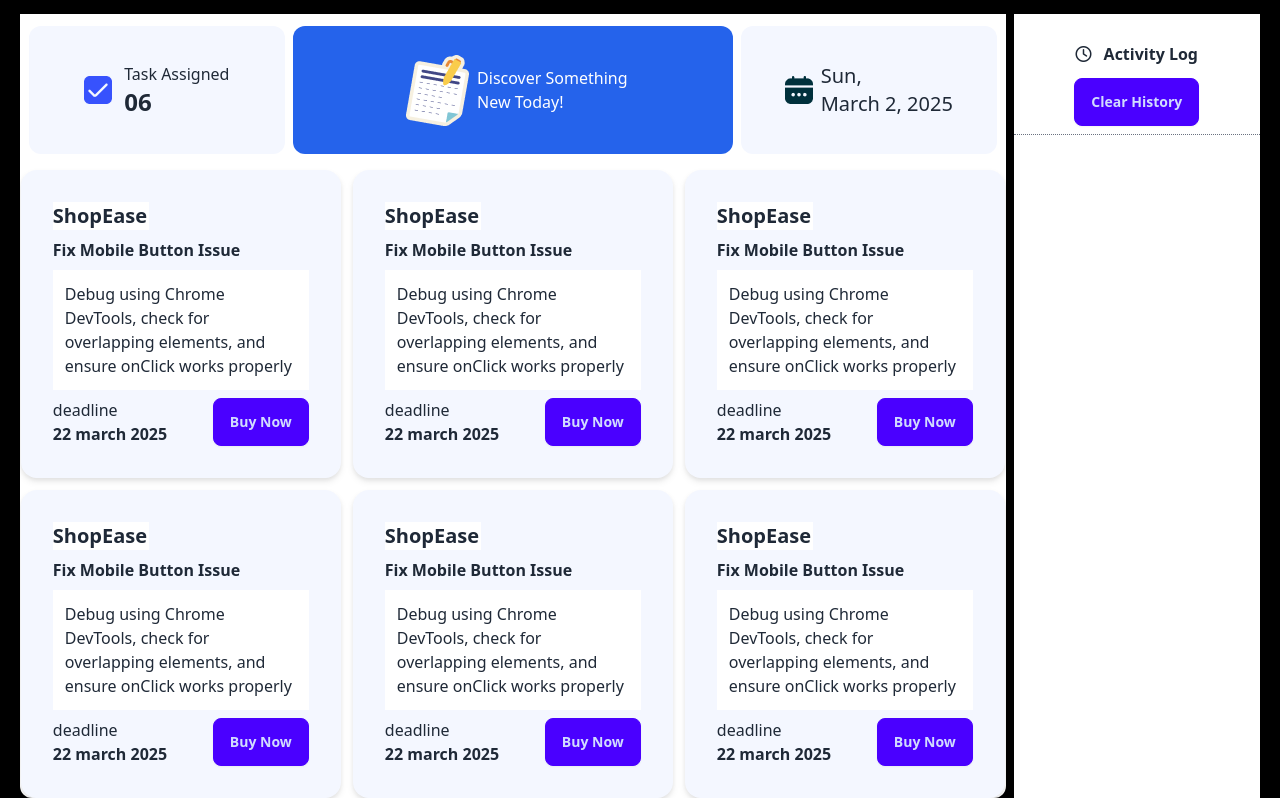
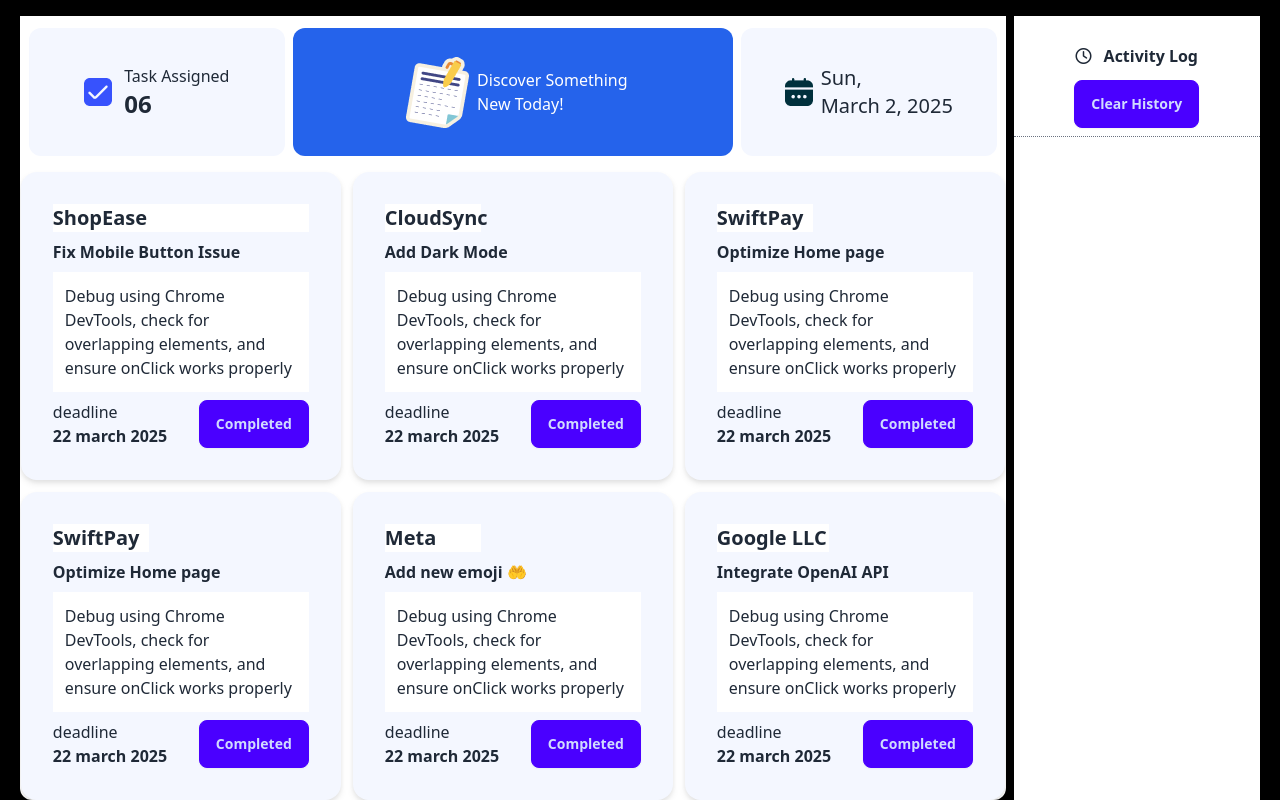
Before and after one commit to Riad-Chowdhury/assignment5, a plain HTML site: page index.html in a window 1280 px wide. Shown: the part 76-876 px from the top of the page. Drawn offline with nearby package versions, Linux system fonts and the light colour scheme; files that its build step writes are made by us from their sources.

Commit message:
add project

```diff
--- a/index.html
+++ b/index.html
@@ -17,7 +17,7 @@
         <nav class="bg-base-100">
             <div class="navbar bg-base-500 bg-white drop-shadow-md px-5 ">
                 <div class="flex-1">
-                  <img src="A5-Dev-Board/assets/logo.png" alt="">
+                  <img src="assets/logo.png" alt="">
                   <h1>Dev<span class="text-2xl">Board</span></h1>
                 </div>
                 <div class="flex-none">
@@ -78,7 +78,7 @@
                   <!-- card--1 -->
                   <div  class="card bg-[#F4F7FF] max-w-80 drop-shadow-md">
                     <div class="card-body">
-                      <h2 class="card-title bg-white w-24">ShopEase</h2>
+                      <h2 class="card-title bg-white ">ShopEase</h2>
                       <p class="font-bold ">Fix Mobile Button Issue </p>
                       <div class="bg-white p-3">Debug using Chrome DevTools, check for overlapping elements, and ensure onClick works properly</div>
                       <div class="card-actions justify-between">
@@ -86,82 +86,82 @@
                           <p>deadline</p>
                           <h4 class="font-bold">22 march 2025</h4>
                         </div>
-                        <button id="card-btn" class="btn btn-primary">Buy Now</button>
+                        <button id="card-btn" class="btn btn-primary">Completed</button>
                       </div>
                     </div>
                   </div>
                   <!-- 2 -->
                   <div  class="card bg-[#F4F7FF] max-w-80 drop-shadow-md">
                     <div class="card-body">
-                      <h2 class="card-title bg-white w-24">ShopEase</h2>
-                      <p class="font-bold ">Fix Mobile Button Issue </p>
+                      <h2 class="card-title bg-white w-24">CloudSync</h2>
+                      <p class="font-bold ">Add Dark Mode </p>
                       <div class="bg-white p-3">Debug using Chrome DevTools, check for overlapping elements, and ensure onClick works properly</div>
                       <div class="card-actions justify-between">
                         <div class="">
                           <p>deadline</p>
                           <h4 class="font-bold">22 march 2025</h4>
                         </div>
-                        <button id="card-btn" class="btn btn-primary">Buy Now</button>
+                        <button id="card-btn" class="btn btn-primary">Completed</button>
                       </div>
                     </div>
                   </div>
                   <!-- 3 -->
                   <div class="card bg-[#F4F7FF] max-w-80 drop-shadow-md">
                     <div class="card-body">
-                      <h2 class="card-title bg-white w-24">ShopEase</h2>
-                      <p class="font-bold ">Fix Mobile Button Issue </p>
+                      <h2 class="card-title bg-white w-24">SwiftPay</h2>
+                      <p class="font-bold ">Optimize  Home page  </p>
                       <div class="bg-white p-3">Debug using Chrome DevTools, check for overlapping elements, and ensure onClick works properly</div>
                       <div class="card-actions justify-between">
                         <div class="">
                           <p>deadline</p>
                           <h4 class="font-bold">22 march 2025</h4>
                         </div>
-                        <button id="card-btn" class="btn btn-primary">Buy Now</button>
+                        <button id="card-btn" class="btn btn-primary">Completed</button>
                       </div>
                     </div>
                   </div>
                   <!-- 4 -->
                   <div  class="card bg-[#F4F7FF] max-w-80 drop-shadow-md">
                     <div class="card-body">
-                      <h2 class="card-title bg-white w-24">ShopEase</h2>
-                      <p class="font-bold ">Fix Mobile Button Issue </p>
+                      <h2 class="card-title bg-white w-24">SwiftPay</h2>
+                      <p class="font-bold ">Optimize  Home page  </p>
                       <div class="bg-white p-3">Debug using Chrome DevTools, check for overlapping elements, and ensure onClick works properly</div>
                       <div class="card-actions justify-between">
                         <div class="">
                           <p>deadline</p>
                           <h4 class="font-bold">22 march 2025</h4>
                         </div>
-                        <button id="card-btn" class="btn btn-primary">Buy Now</button>
+                        <button id="card-btn" class="btn btn-primary">Completed</button>
                       </div>
                     </div>
                   </div>
                   <!-- 5 -->
                   <div  class="card bg-[#F4F7FF] max-w-80 drop-shadow-md">
                     <div class="card-body">
-                      <h2 class="card-title bg-white w-24">ShopEase</h2>
-                      <p class="font-bold ">Fix Mobile Button Issue </p>
+                      <h2 class="card-title bg-white w-24">Meta</h2>
+                      <p class="font-bold ">Add new emoji 🤲 </p>
                       <div class="bg-white p-3">Debug using Chrome DevTools, check for overlapping elements, and ensure onClick works properly</div>
                       <div class="card-actions justify-between">
                         <div class="">
                           <p>deadline</p>
                           <h4 class="font-bold">22 march 2025</h4>
                         </div>
-                        <button id="card-btn" class="btn btn-primary">Buy Now</button>
+                        <button id="card-btn" class="btn btn-primary">Completed</button>
                       </div>
                     </div>
                   </div>
                   <!-- 6 -->
                   <div  class="card bg-[#F4F7FF] max-w-80 drop-shadow-md">
                     <div class="card-body">
-                      <h2 class="card-title bg-white w-24">ShopEase</h2>
-                      <p class="font-bold ">Fix Mobile Button Issue </p>
+                      <h2 class="card-title bg-white w-28">Google LLC</h2>
+                      <p class="font-bold ">Integrate OpenAI API  </p>
                       <div class="bg-white p-3">Debug using Chrome DevTools, check for overlapping elements, and ensure onClick works properly</div>
                       <div class="card-actions justify-between">
                         <div class="">
                           <p>deadline</p>
                           <h4 class="font-bold">22 march 2025</h4>
                         </div>
-                        <button id="card-btn" class="btn btn-primary">Buy Now</button>
+                        <button id="card-btn" class="btn btn-primary">Completed</button>
                       </div>
                     </div>
                   </div>
@@ -174,12 +174,12 @@
 
 
 
-            <div id="add-p" class="bg-white">
+            <div id="add-p" class="bg-white ">
               <div class="flex flex-col justify-center items-center mt-5 gap-3 border-b border-dotted border-gray-500 py-2">
                 <p><i class="fa-regular fa-clock"></i><span class="font-bold ml-3">Activity Log</span></p>
                 <button id="History" class="btn btn-primary">Clear History</button>
               </div>
-              <div class="remov-div">
+              <div class="remov-div bg-neutral-200 gap-2">
 
               </div>
             </div>
```
Also changed, not shown: node.html (+38 -52 lines).
